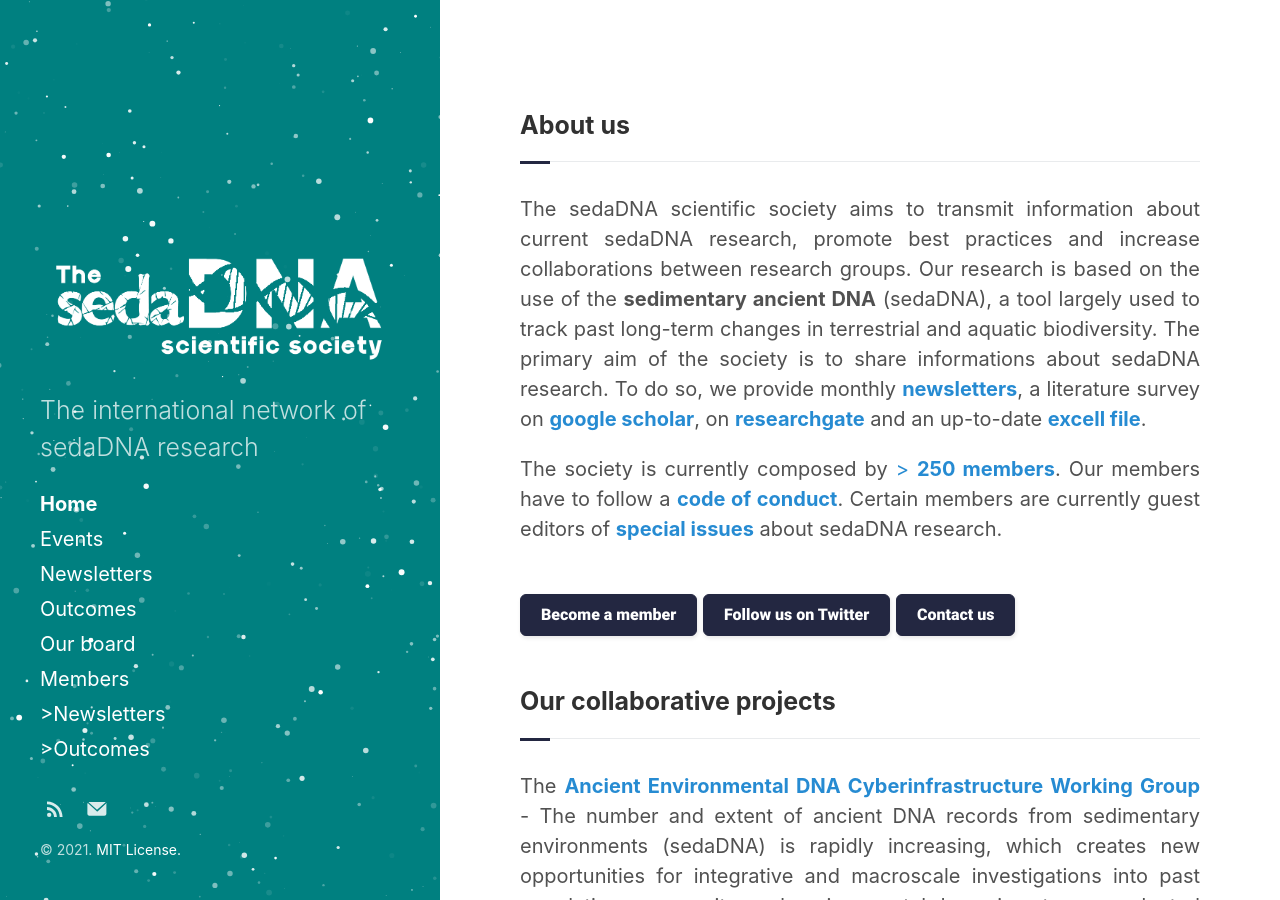
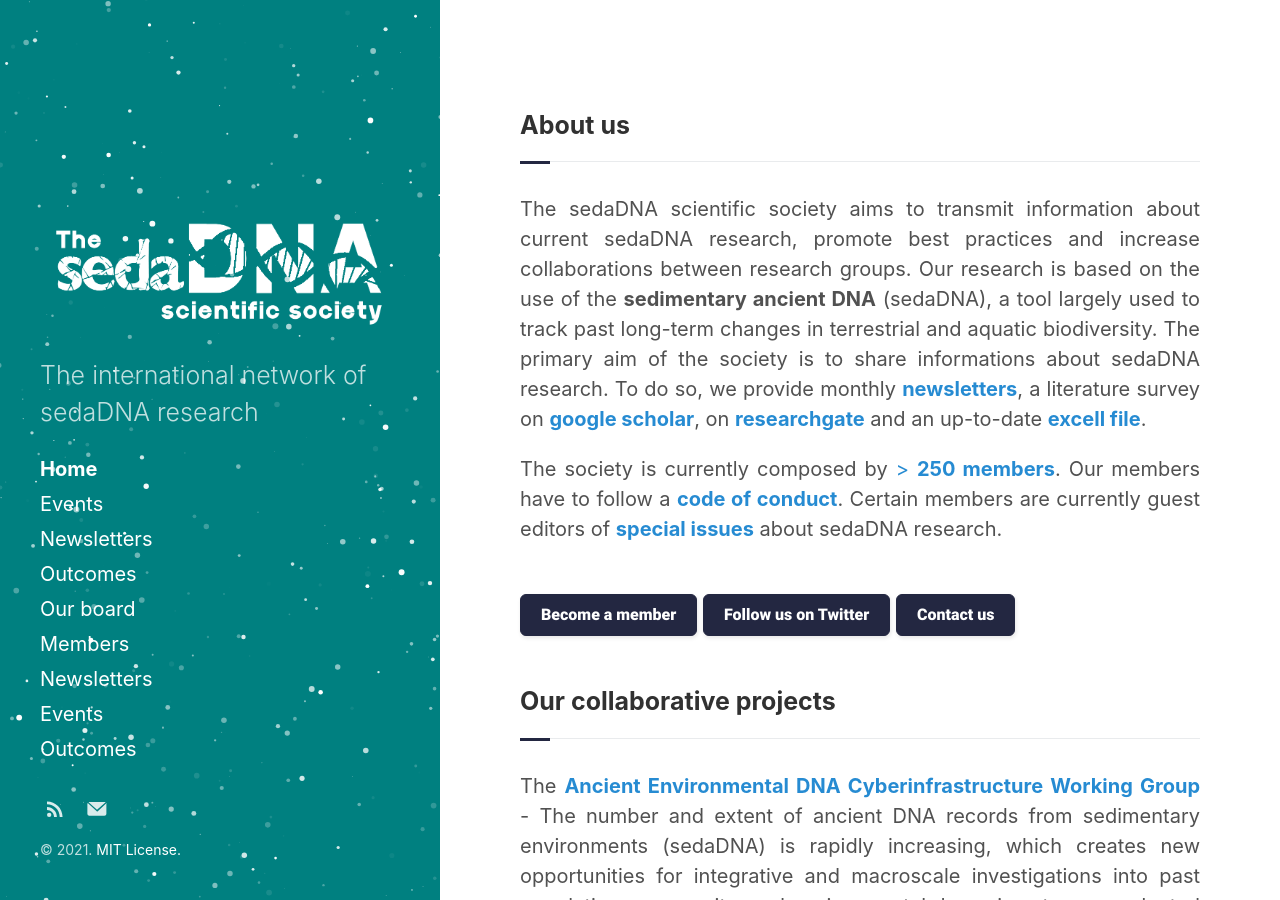
Before and after one commit to sedadna/sedadna.github.io, a Jekyll site: the page built from index.html, in a window 1280 px wide and 900 px high. Built offline with Jekyll 4.4.1, drawn with Linux system fonts in a browser that asks for light colours; the list of posts is cut into pages by our own code.

Commit message:
Update custom-nav-links.html

```diff
--- a/_includes/custom-nav-links.html
+++ b/_includes/custom-nav-links.html
@@ -1,5 +1,5 @@
 <a href="/category/board.html" target="_blank">Our board</a>
 <a href="/category/members.html" target="_blank">Members</a>
-<a href="/category/news.html" target="_blank">>Newsletters</a>
-<a href="/category/events.html" target="_blank"><Events</a>
-<a href="/category/outcomes.html" target="_blank">>Outcomes</a>
+<a href="/category/news.html" target="_blank">Newsletters</a>
+<a href="/category/events.html" target="_blank">Events</a>
+<a href="/category/outcomes.html" target="_blank">Outcomes</a>
```
